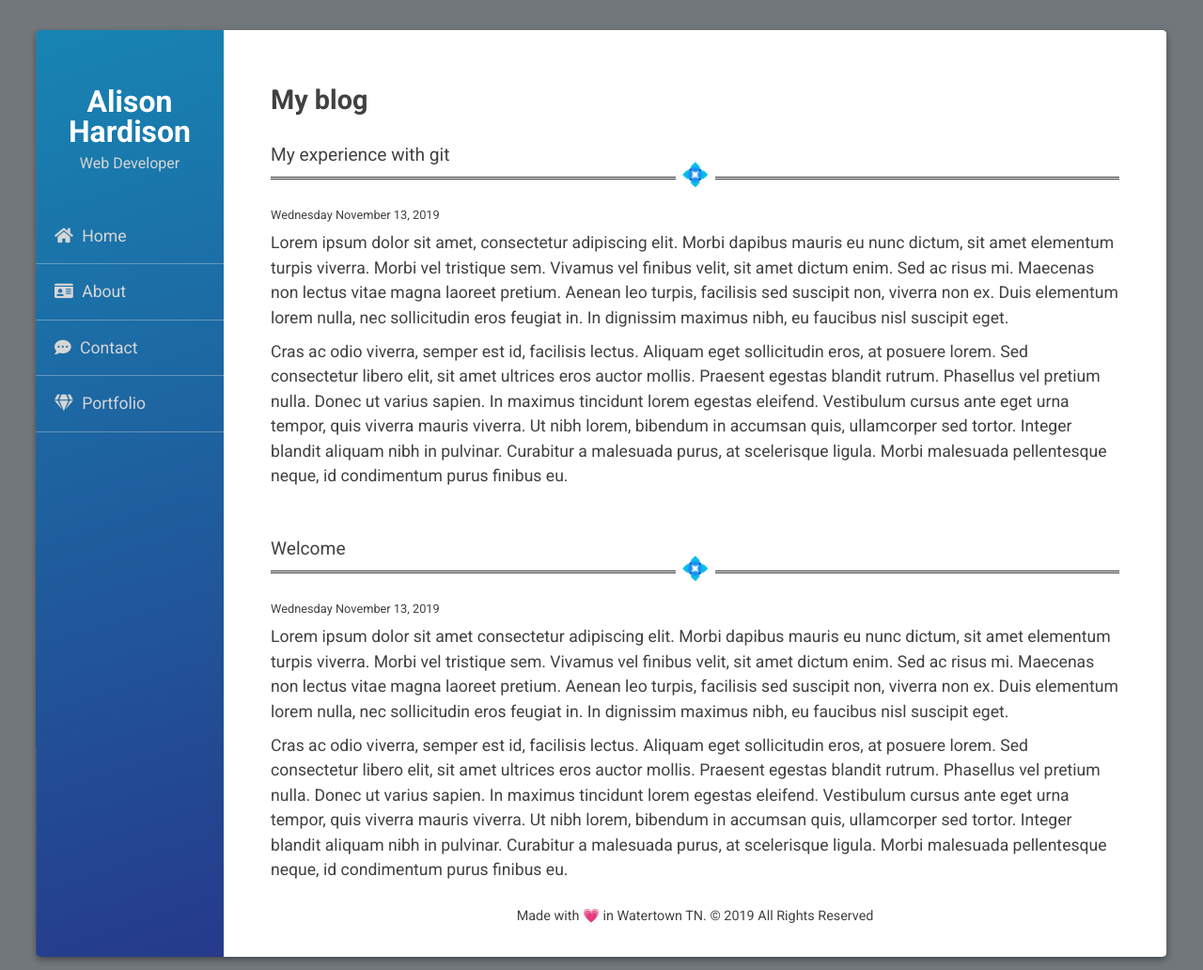
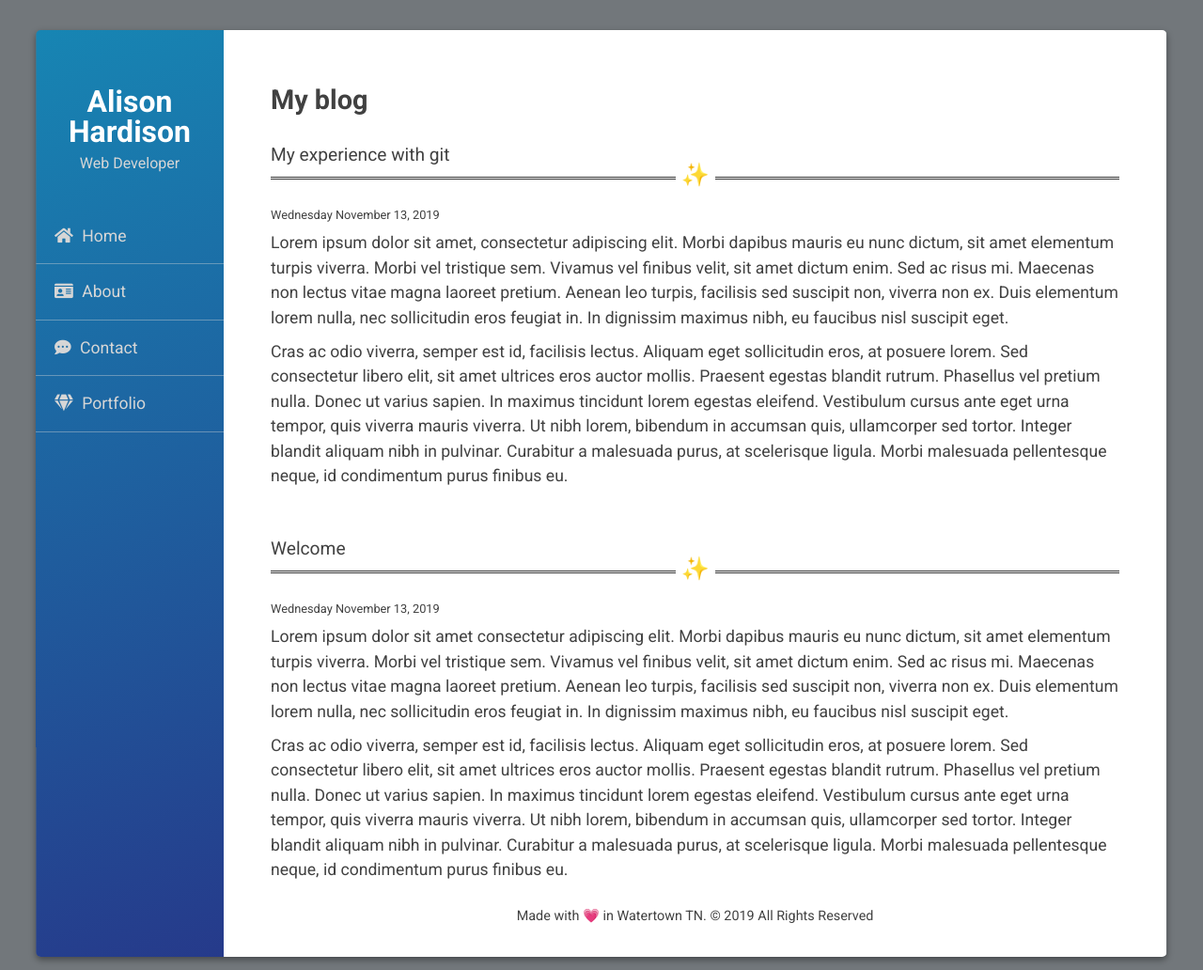
Before and after one commit to Alisonhardison/personal-blog, a PHP site: page /index.html in a window 1280 px wide. Shown: the top 1032 px of the page at 94% size. Run offline with PHP 8.4, Linux system fonts and the light colour scheme; some libraries are stand-ins or nearby versions.

Commit message:
update custom css

```diff
--- a/assets/css/style.css
+++ b/assets/css/style.css
@@ -59,7 +59,7 @@ hr {
 }
 
 hr:after {
-    content: "💠";
+    content: "✨";
     display: inline-block;
     position: relative;
     top: -0.7em;
```
